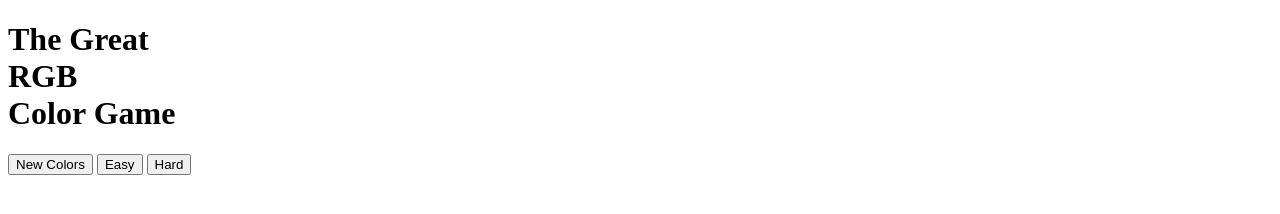
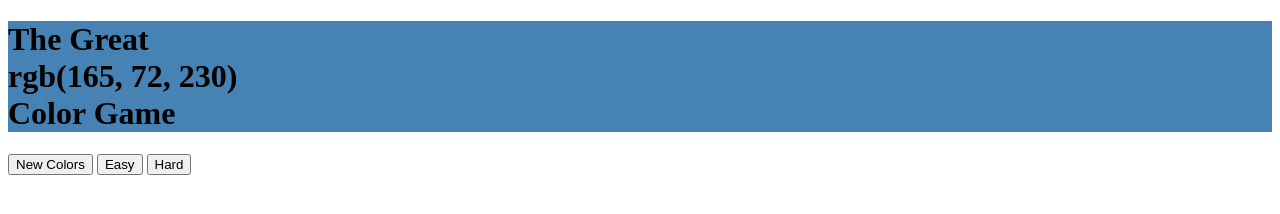
Before and after one commit to ivanastankovski/ColorGame, a plain HTML site: page index.html in a window 1280 px wide. Drawn offline with Linux system fonts and the light colour scheme.

Commit message:
Update index.html

```diff
--- a/index.html
+++ b/index.html
@@ -2,7 +2,7 @@
 <html>
 <head>
     <title>Colot Game</title>
-    <link rel="stylesheet" type="text/css" href="assets/css/colorGameCss.css">
+    <link rel="stylesheet" type="text/css" href="styless.css">
 </head>
 <body>
     <h1>
@@ -27,6 +27,6 @@
         <div class="square"></div>
     </div>
 
-<script type="text/javascript" src="assets/js/colorGameJs.js"></script>
+<script type="text/javascript" src="colorGame.js"></script>
 </body>
 </html>
```
